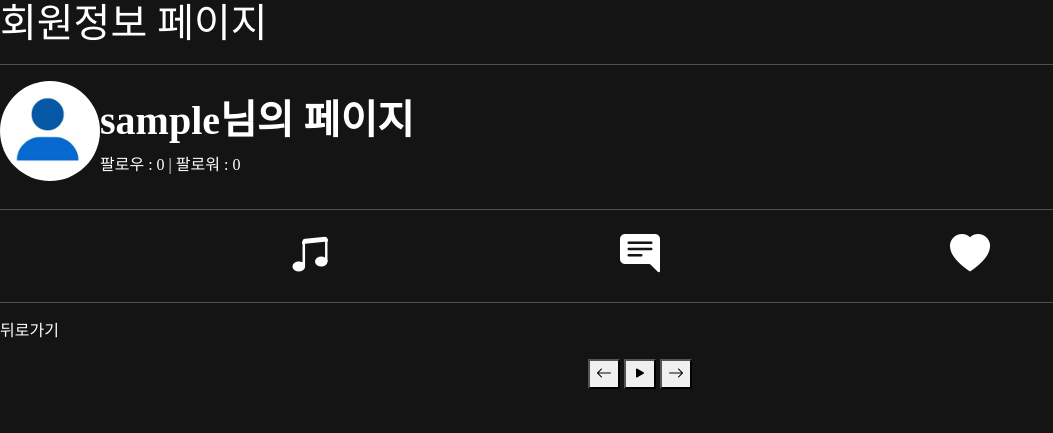
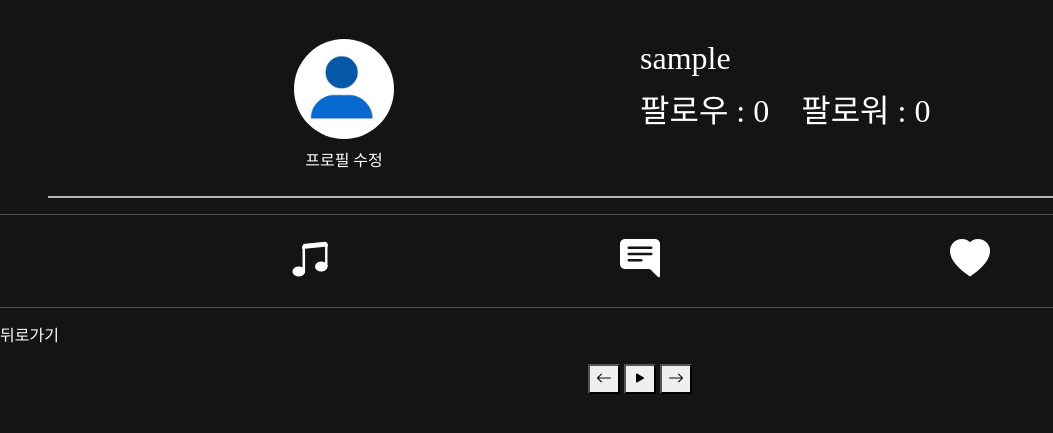
Before and after one commit to knuksg/CurrentMood, a Django app: page /accounts/1/ in a window 1280 px wide. Shown: the part 69-502 px from the top of the page, without its empty margins (0-1053 px from the left). Run offline with Django 3.2, Linux system fonts and the light colour scheme; the visitor is signed in with stand-in values (Sample User, id 1); data comes from the database, SQL or seed files in the repository; some libraries are stand-ins or nearby versions; some web fonts are replaced.

Commit message:
feat : 프로필 뮤직 css 수정, 팔로우버튼 추가 [유순일]

```diff
--- a/accounts/templates/accounts/detail.html
+++ b/accounts/templates/accounts/detail.html
@@ -1,38 +1,45 @@
 {% extends 'main/base.html' %}
+{% load django_bootstrap5 %}
 {% load static %}
 
+{% block style %}
+<link rel="stylesheet" href="{% static 'css/accounts.css' %}">
+<link rel="stylesheet" href="{% static 'css/articles.css' %}">
+{% endblock style %}
+
 {% block body %}
-
-<h1>회원정보 페이지</h1>
-<hr>
-<div class='d-flex'>
-  <div>
+<div class="userprofile">
+  <div class="userprofile-img">
     {% if user.user_img %}
     <img class="rounded-circle" src="{{ user.user_img.url }}" alt="" style="width:100px;">
     {% else %}
     <img class="rounded-circle" src="{% static 'image/profile.jpg' %}" style="width:100px;">
     {% endif %}
+    <p><a href="{% url 'accounts:update' user.pk %}">프로필 수정</a></p>
   </div>
-  <div>
-    <h1 class="fw-bold mt-3">
-      {{ user.username }}님의 페이지
-      <span class='fs-5'>
+  <div class="user-info">
+    <p>{{ user.username }}</p>
+    <div class="user-info__follow">
+      <div><a href="{% url 'accounts:my_followlist' %}">팔로우</a> : {{ user.followings.count }}
+      </div>
+      <div><a href="{% url 'accounts:my_followerlist' %}">팔로워</a> : {{ user.followers.count }}
+      </div>
+    </div>
+    <div class="user-info-followbtn">
       {% if request.user.pk != user.pk%}
         <a href="{% url 'accounts:follow' user.pk %}">
         {% if request.user in user.followers.all %}
-            <button class='btn btn-primary'>팔로우 취소</button>
+          <button class="followbtn">팔로우 취소</button>
         {% else %}
-            <button class='btn btn-outline-primary'>팔로우</button>
+          <button class="followbtn">팔로우</button>
         {% endif %}
         </a>
       {% endif %}
-      </span>
-    </h1>
-    <div>
-      <p><a href="{% url 'accounts:followlist' user.pk %}">팔로우</a> : {{ user.followings.count }} | <a href="{% url 'accounts:followerlist' user.pk %}">팔로워</a> : {{ user.followers.count }}</p>
     </div>
   </div>
 </div>
+
+
 <hr>
 <div class="d-flex justify-content-evenly fs-1">
   <div>
--- a/static/css/accounts.css
+++ b/static/css/accounts.css
@@ -100,8 +100,7 @@
 	.signupform__button,
 	.loginform-info,
 	.loginform__button,
-	.loginform__button-signup
-	 {
+	.loginform__button-signup {
 		width: 70vw;
 	}
 }
@@ -134,7 +133,7 @@
 }
 .user-info__follow {
 	display: flex;
-	margin-top: 5px;
+	margin: 5px 0px;
 }
 .user-info__follow>div {
 	margin-right: 2rem;
@@ -191,7 +190,11 @@
 	width: 100%;
 	text-align: end;
 }
-
+.user-info-followbtn {
+	border: 0px;
+	font-size: 2vw;
+	;
+}
 /* 프로필뮤직*/
 .profile-setting-music {
 	display: flex;
@@ -208,6 +211,11 @@
 	background-color: #5a5a5acf;
 	border-radius: 5px;
 	margin: 5px 0px;
+}
+.search-item img {
+	width: 15vw;
+	height: auto;
+	margin: 0;
 }
 .music_info {
 	display: flex;
@@ -226,10 +234,22 @@
 	overflow: hidden;
 	text-overflow: ellipsis;
 }
-
-
-
-
+#search-form {
+	margin-bottom: 10px;
+}
+.search-btn {
+	display: none;
+}
+.profile_music_search {
+	margin-bottom: 10px;
+}
+.search__input {
+	width: 20rem;
+	border-radius: 5px;
+}
+::placeholder {
+	text-align: center;
+}
 
 /* 반응형 */
 @media screen and (max-width: 950px) {
@@ -254,6 +274,9 @@
 	.box__menu li {
 		padding: 8px 10px;
 	}
+	.search-item {
+		height: 100px;
+	}
 	.music_info {
 		font-size: 2vw;
 	}
@@ -271,6 +294,12 @@
 	.user-info__follow div {
 		margin-bottom: 5px;
 	}
+	.search-item {
+		height: 70px;
+	}
+	.search__input {
+		width: 15rem;
+	}
 }
 
 /* .form_radio_btn label {
```
Also changed, not shown: accounts/templates/accounts/mypage.html (+11 -0 lines), accounts/templates/accounts/profile_music.html (+32 -20 lines), accounts/migrations/0001_initial.py, articles/migrations/0001_initial.py, main/migrations/0001_initial.py. Lines whose indentation alone changed are shown as unchanged.
